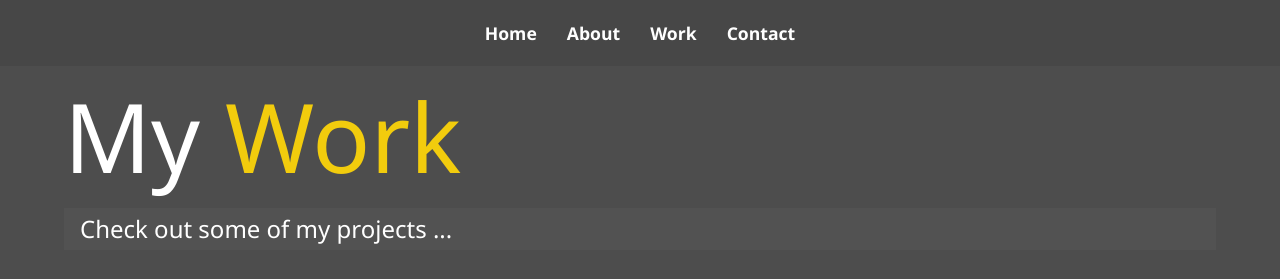
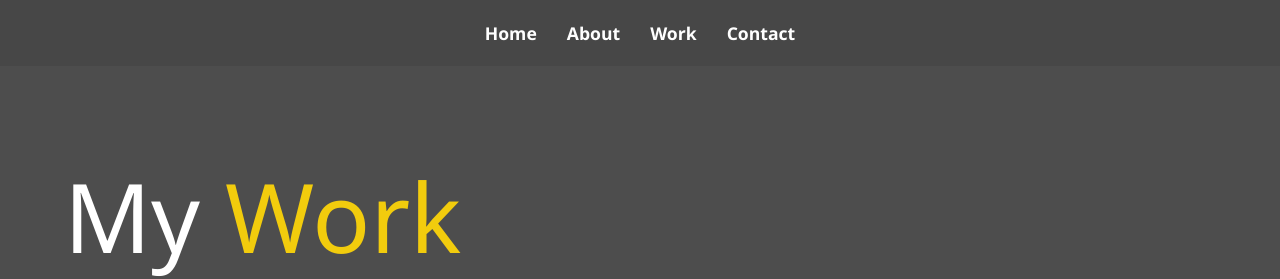
Before and after one commit to becathey/portfolio-html-css, a website: page dist/work.html in a window 1280 px wide. Shown: the top 279 px of the page. Drawn offline with Linux system fonts and the light colour scheme.

Commit message:
Add top margin to My Work heading

```diff
--- a/scss/main.scss
+++ b/scss/main.scss
@@ -124,6 +124,9 @@ main {
 }
 
 // My Work page
+#work h1 {
+  margin-top: 10vh;
+}
 .projects {
   display: grid;
   gap: 30px;
```
Also changed, not shown: dist/css/main.css.
